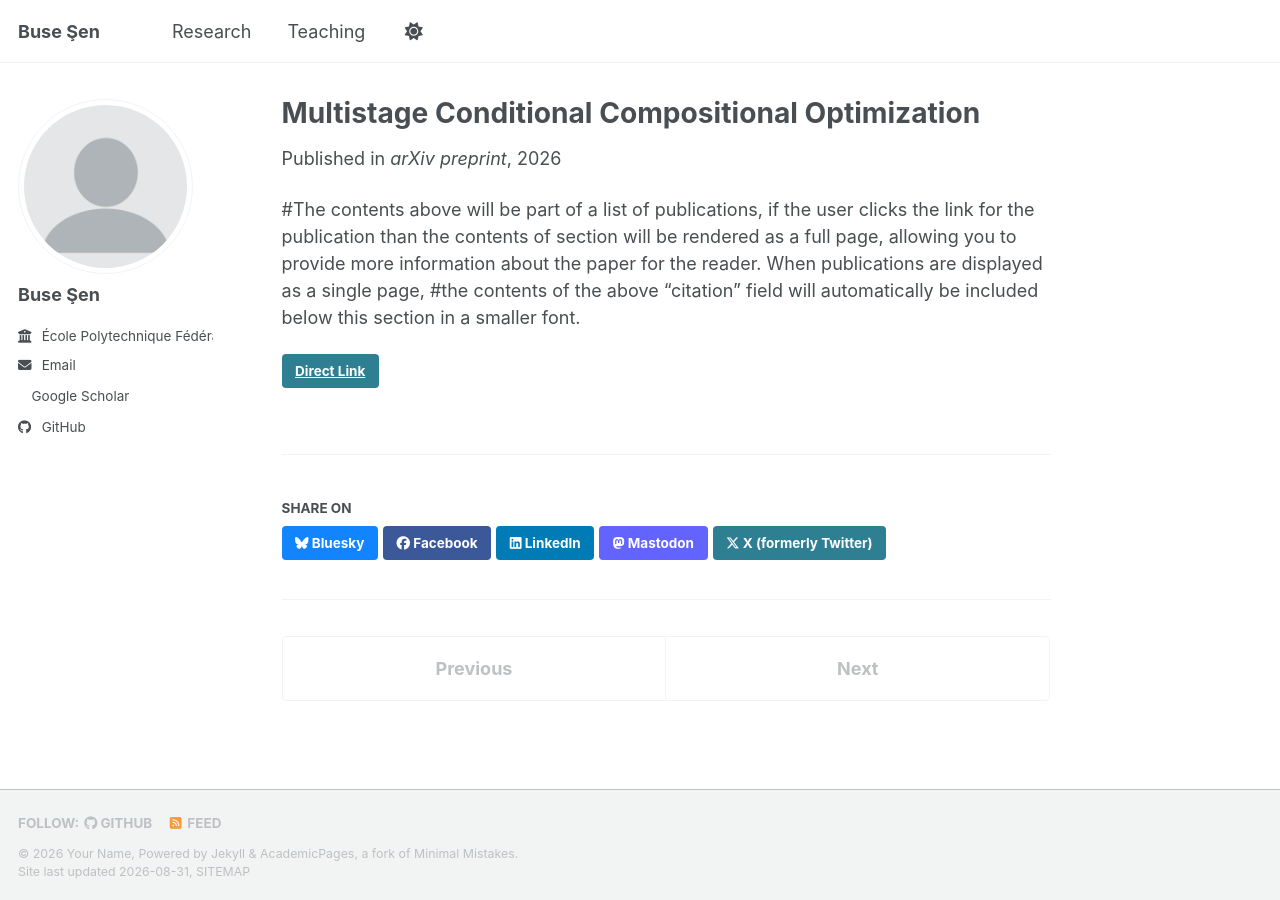
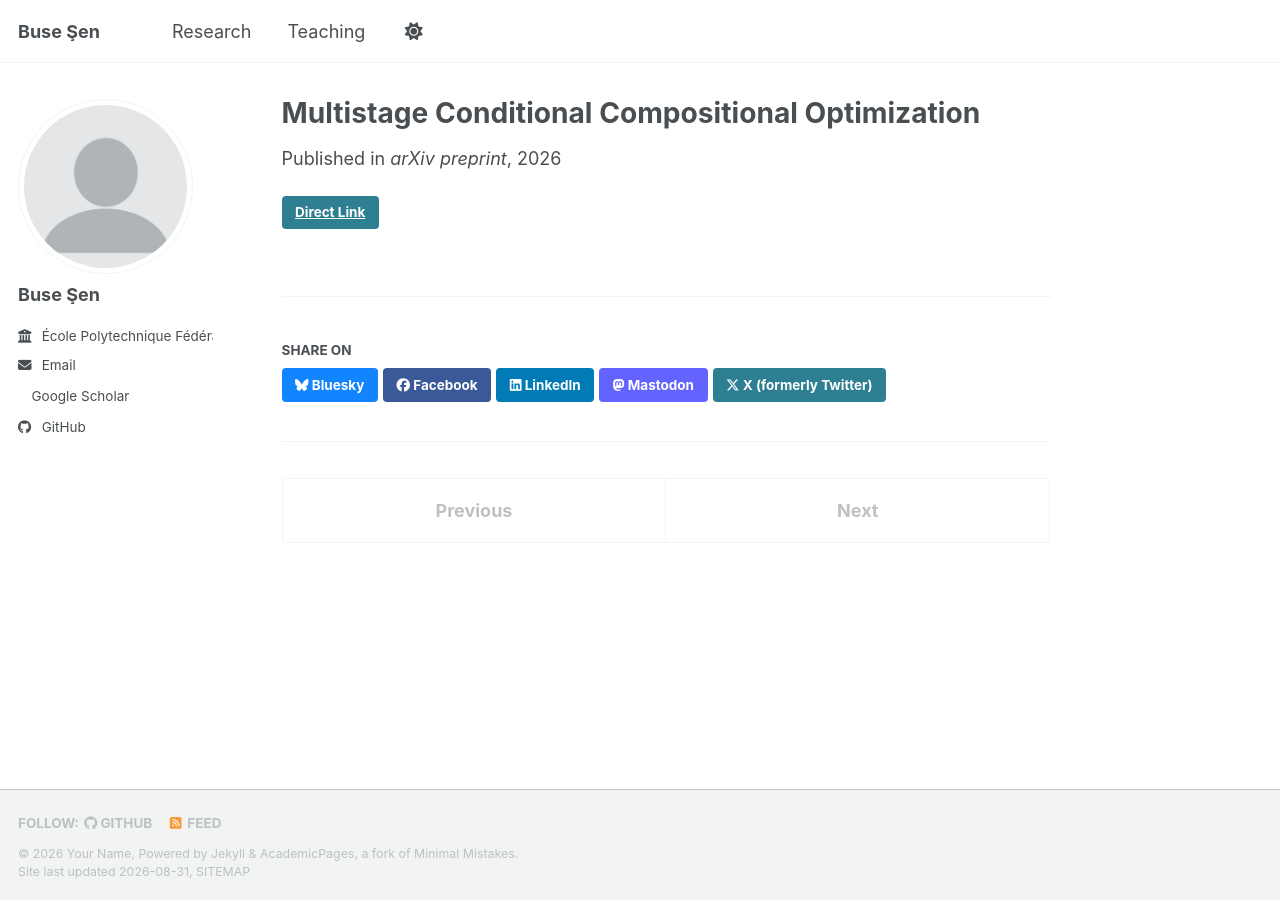
Before and after one commit to busesen/busesen.github.io, a Jekyll site: the page built from _publications/2009-10-01-paper-title-number-1.md, in a window 1280 px wide. Built offline with Jekyll 4.4.1, drawn with Linux system fonts in a browser that asks for light colours; a style sheet for code colours, icons or effects is not loaded.

Commit message:
Update 2009-10-01-paper-title-number-1.md

```diff
--- a/_publications/2009-10-01-paper-title-number-1.md
+++ b/_publications/2009-10-01-paper-title-number-1.md
@@ -8,4 +8,3 @@ venue: "arXiv preprint"
 link: "https://arxiv.org/abs/2604.14075"
 authors: '<span class="author-me">B. Şen</span>, Yifan Hu, and Daniel Kuhn'
 ---
-#The contents above will be part of a list of publications, if the user clicks the link for the publication than the contents of section will be rendered as a full page, allowing you to provide more information about the paper for the reader. When publications are displayed as a single page, #the contents of the above "citation" field will automatically be included below this section in a smaller font.
```
